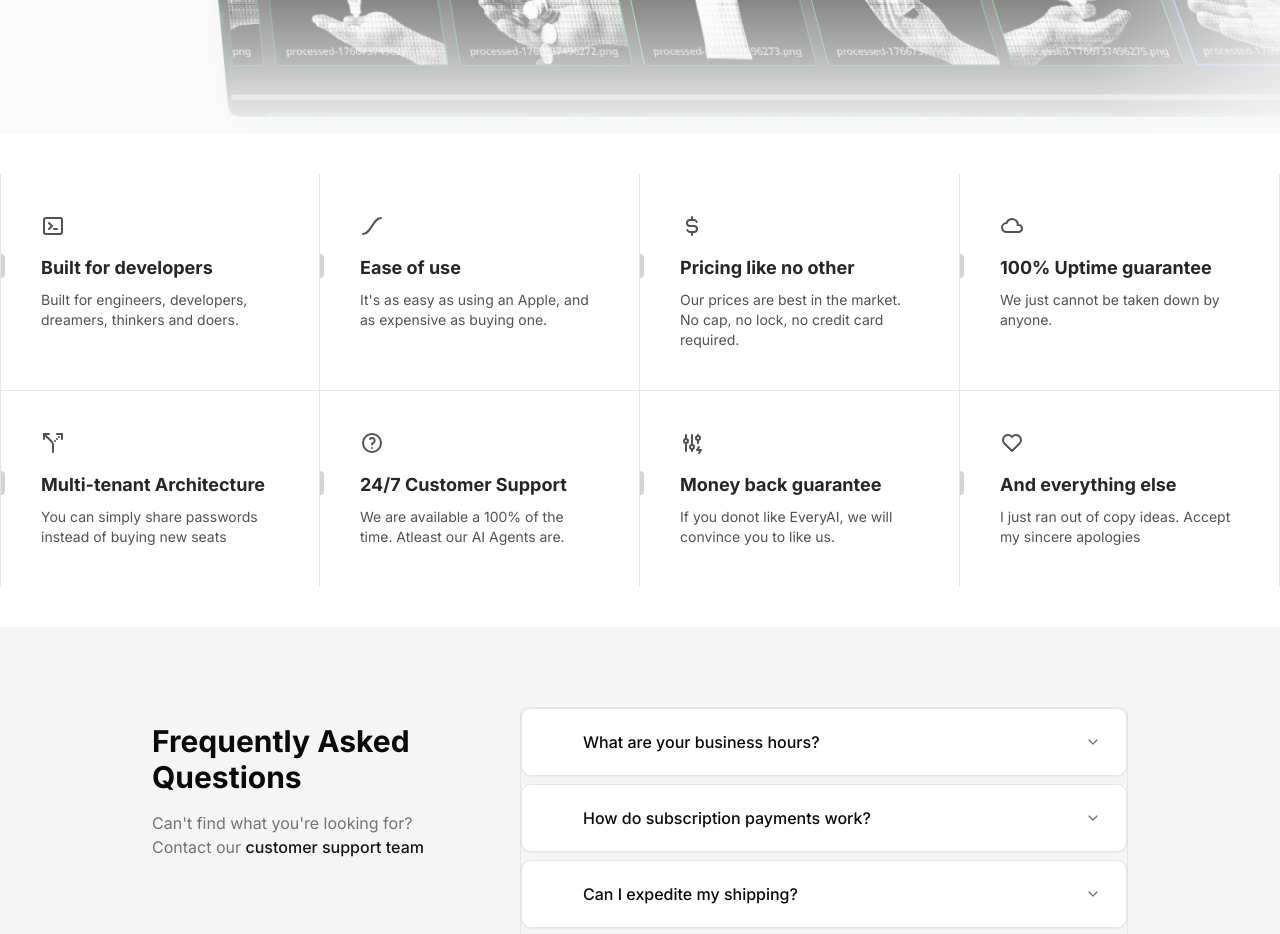
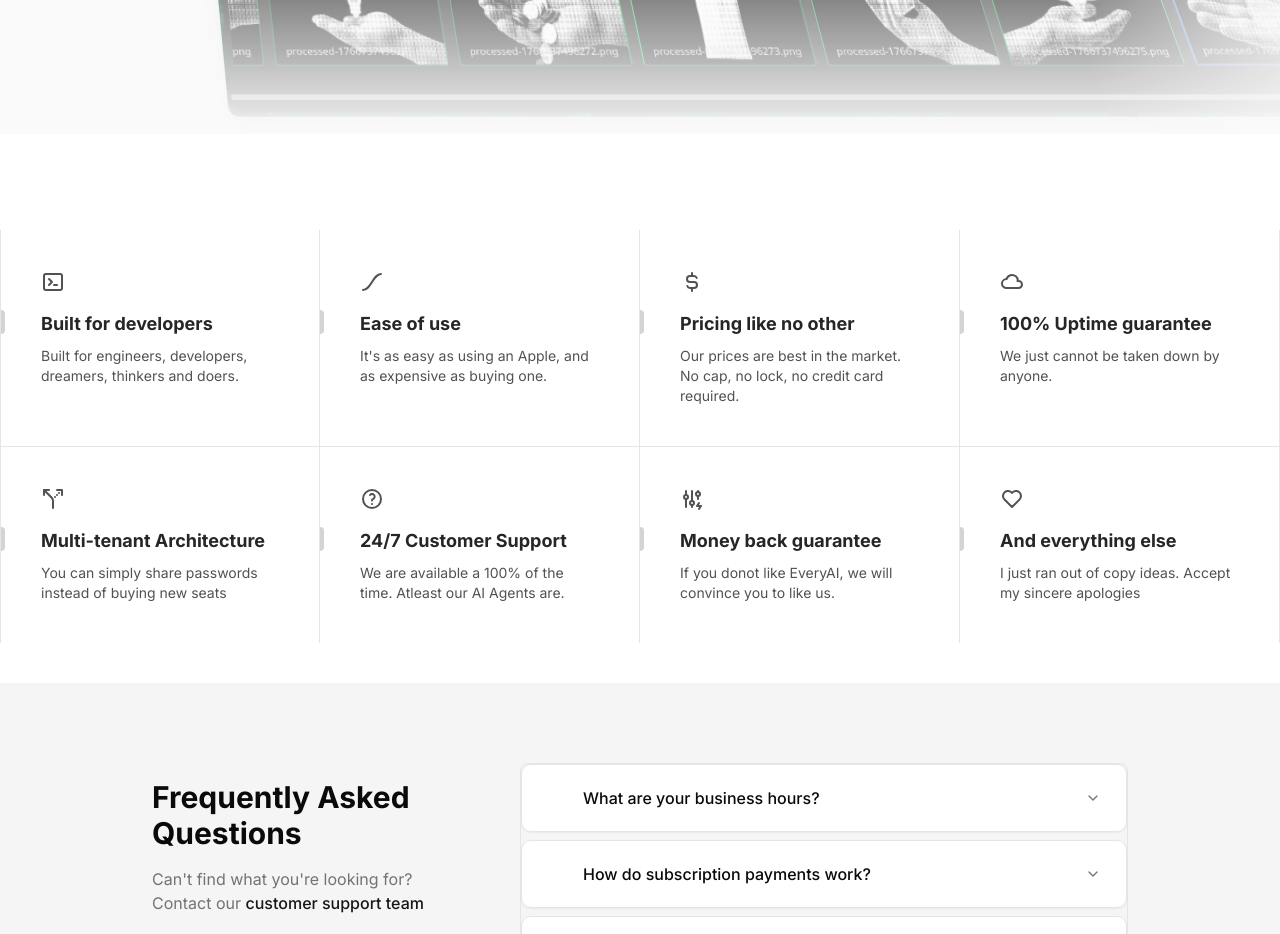
Before and after one commit to arrifat346afs/Descify-wab, a Next.js app: page / in a window 1280 px wide. Shown: the part 860-1794 px from the top of the page. Built offline with nearby package versions, Linux system fonts and the light colour scheme; some icons are missing.

Commit message:
fix(ui): Adjust spacing around FeaturesSectionDemo

```diff
--- a/app/page.tsx
+++ b/app/page.tsx
@@ -11,7 +11,7 @@ export default function Page() {
     <div>
       <HeroSection />
       {/* <Features /> */}
-      <div>
+      <div className="pt-14">
         <FeaturesSectionDemo />
       </div>
       <FAQsThree />
```
